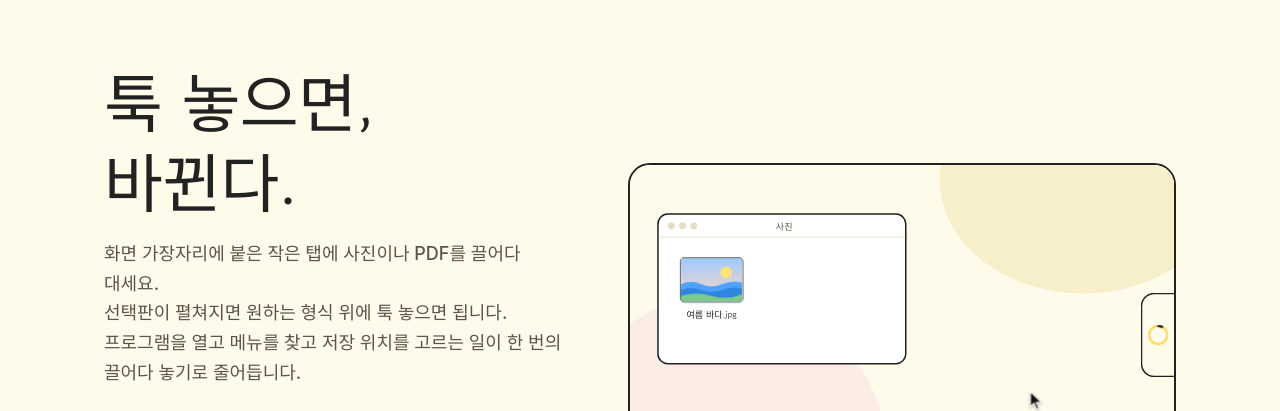
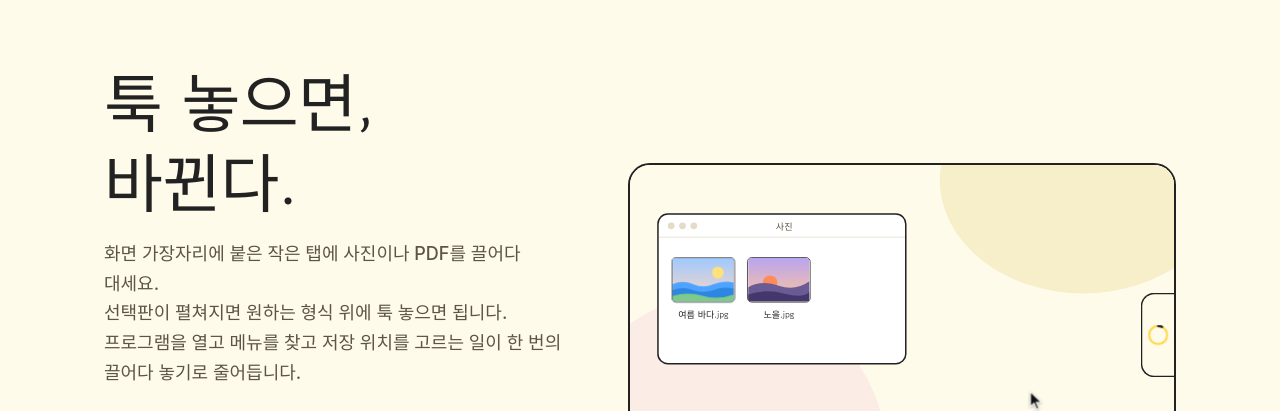
Before and after one commit to HRYoon0/took, a plain HTML site: page index.html in a window 1280 px wide. Shown: the part 71-482 px from the top of the page. Drawn offline with Linux system fonts and the light colour scheme; a web font is replaced by a local one.

Commit message:
첫 화면 시연에 사진 두 장을 PDF 한 권으로 묶는 장면 추가
PNG 장면과 번갈아 재생. 보기 이름은 앱 기본값(Row.choices, Prefs.pdfSizes)과 같다.

Co-Authored-By: Claude Opus 5.5 <noreply@anthropic.com>

```diff
--- a/index.html
+++ b/index.html
@@ -78,12 +78,17 @@
   .win .bar { height: 30px; display: flex; align-items: center; gap: 6px; padding: 0 12px; border-bottom: 1.5px solid var(--line); font-size: 12px; color: var(--muted); }
   .win .bar i { width: 9px; height: 9px; border-radius: 50%; background: var(--line); }
   .win .bar span { flex: 1; text-align: center; padding-right: 39px; }
-  .file { position: absolute; top: 56px; width: 100px; text-align: center; font-size: 12px; }
-  .f1 { left: 20px; } .f2 { left: 140px; opacity: 0; }
+  .file { position: absolute; top: 56px; width: 90px; text-align: center; font-size: 12px; }
+  .f1 { left: 14px; } .f3 { left: 114px; } .f2 { left: 214px; opacity: 0; }
+  .file.sel span { background: var(--yellow); }
   .thumb { width: 84px; height: 60px; margin: 0 auto 6px; border: 1.5px solid var(--ink); border-radius: 6px; overflow: hidden; }
   .thumb svg, .ghost svg { width: 100%; height: 100%; }
   .file span { display: inline-block; padding: 1px 6px; border-radius: 5px; }
   .f2 span { background: var(--yellow); }
+  .thumb.doc { position: relative; width: 48px; background: #fff; }
+  .thumb.doc svg { width: 36px; height: 26px; margin: 7px auto 0; }
+  .thumb.doc b { position: absolute; left: 50%; bottom: 6px; transform: translateX(-50%); padding: 0 4px; border-radius: 3px;
+                 background: #E5483B; color: #fff; font-size: 10px; font-weight: 400; }
   .panel { position: absolute; right: 0; top: 50%; transform: translateY(-50%); width: 44px; height: 112px; overflow: hidden;
            background: var(--cream); border: 2px solid var(--ink); border-right: 0; border-radius: 18px 0 0 18px; }
   .icon, .ring { position: absolute; right: 0; top: 50%; width: 42px; height: 42px; margin-top: -21px; display: grid; place-items: center; }
@@ -111,8 +116,14 @@
   .flow span.on { background: var(--yellow); color: var(--ink); }
   .hand { position: absolute; left: 0; top: 0; opacity: 0; transform: translate(330px, 430px); }
   .arrow { position: absolute; left: -2px; top: -2px; width: 19px; height: 27px; transform-origin: 2px 2px; filter: drop-shadow(0 1px 1.5px rgba(0,0,0,.3)); }
-  .ghost { position: absolute; left: -42px; top: -30px; width: 84px; height: 60px; border: 1.5px solid var(--ink); border-radius: 6px;
-           overflow: hidden; opacity: 0; box-shadow: 0 10px 20px rgba(0,0,0,.16); }
+  .ghost { position: absolute; left: -42px; top: -30px; width: 84px; height: 60px; opacity: 0; }
+  .ghost i { position: absolute; left: 0; top: 0; right: 0; bottom: 0; border: 1.5px solid var(--ink); border-radius: 6px;
+             overflow: hidden; background: #fff; box-shadow: 0 10px 20px rgba(0,0,0,.16); }
+  .ghost i.back { transform: translate(8px, -8px); display: none; }
+  .ghost em { display: none; position: absolute; right: -10px; top: -14px; width: 22px; height: 22px; border-radius: 50%;
+              background: #E5483B; color: #fff; font-style: normal; font-size: 12px; place-items: center; }
+  .ghost.multi i.back { display: block; }
+  .ghost.multi em { display: grid; }
 
   /* 단계 */
   .head { margin-bottom: 36px; }
@@ -197,7 +208,7 @@
       </div>
       <p class="ver">무료 · 버전 0.1.0 · <a href="#install">설치 방법</a> · <a href="https://github.com/HRYoon0/took/releases">이전 버전</a></p>
     </div>
-    <div class="shot demo" role="img" aria-label="사진을 끌어 화면 오른쪽 끝 탭에 가져가면 선택판이 펼쳐지고, PNG 줄의 1MB 이하에 놓으면 원본 옆에 PNG 파일이 새로 생기는 모습">
+    <div class="shot demo" role="img" aria-label="사진을 끌어 화면 오른쪽 끝 탭에 가져가면 선택판이 펼쳐지고, PNG 줄의 1MB 이하에 놓으면 PNG 파일이, 사진 두 장을 PDF 줄의 한 권으로에 놓으면 PDF 한 권이 원본 옆에 생기는 모습">
       <div class="stage" aria-hidden="true">
         <svg width="0" height="0" style="position:absolute"><defs>
           <linearGradient id="sky" x1="0" y1="0" x2="0" y2="1"><stop offset="0" stop-color="#9FC9FF"/><stop offset="1" stop-color="#FFD9C2"/></linearGradient>
@@ -206,12 +217,18 @@
             <path d="M0 36Q14 30 28 36T56 36T84 34V60H0Z" fill="#4DA3FF"/><path d="M0 44Q14 39 28 44T56 44T84 42V60H0Z" fill="#2E86E0"/>
             <path d="M0 52Q21 46 42 52T84 50V60H0Z" fill="#7CCB8A"/>
           </symbol>
+          <linearGradient id="sky2" x1="0" y1="0" x2="0" y2="1"><stop offset="0" stop-color="#B9A4F0"/><stop offset="1" stop-color="#FFC59A"/></linearGradient>
+          <symbol id="dusk" viewBox="0 0 84 60">
+            <rect width="84" height="60" fill="url(#sky2)"/><circle cx="30" cy="34" r="10" fill="#FF8A5B"/>
+            <path d="M0 40Q20 30 42 38T84 32V60H0Z" fill="#6B5B95"/><path d="M0 50Q24 42 50 49T84 46V60H0Z" fill="#43376B"/>
+          </symbol>
         </defs></svg>
         <div class="blob b1"></div><div class="blob b2"></div>
         <div class="win">
           <div class="bar"><i></i><i></i><i></i><span>사진</span></div>
           <div class="file f1"><div class="thumb"><svg viewBox="0 0 84 60"><use href="#sea"/></svg></div><span>여름 바다.jpg</span></div>
-          <div class="file f2"><div class="thumb"><svg viewBox="0 0 84 60"><use href="#sea"/></svg></div><span>여름 바다.png</span></div>
+          <div class="file f3"><div class="thumb"><svg viewBox="0 0 84 60"><use href="#dusk"/></svg></div><span>노을.jpg</span></div>
+          <div class="file f2"></div>
         </div>
         <div class="panel">
           <div class="icon"><img src="images/icon.png" alt=""></div>
@@ -229,15 +246,10 @@
           <div class="bubble"><i><svg width="16" height="16" viewBox="0 0 24 24" fill="none" stroke="#222" stroke-width="3.2" stroke-linecap="round" stroke-linejoin="round"><path d="M5 12.5l4.5 4.5L19 7.5"/></svg></i>1개 완료 · 눌러서 보기</div>
         </div>
         <div class="opts">
-          <div class="opt">그대로<small>놓기</small></div>
-          <div class="opt">2MB 이하<small>놓기</small></div>
-          <div class="opt">1MB 이하<small>놓기</small></div>
-          <div class="opt">500KB 이하<small>놓기</small></div>
-          <div class="opt">직접 입력…<small>놓기</small></div>
         </div>
         <div class="flow"><span>끌어다 대기</span><span>고르기</span><span>놓기</span></div>
         <div class="hand">
-          <div class="ghost"><svg viewBox="0 0 84 60"><use href="#sea"/></svg></div>
+          <div class="ghost"><i class="back"><svg viewBox="0 0 84 60"><use href="#dusk"/></svg></i><i><svg viewBox="0 0 84 60"><use href="#sea"/></svg></i><em>2</em></div>
           <svg class="arrow" viewBox="0 0 16 23"><path d="M1.5 1.5v17l4.2-4 3 6.8 2.6-1.1-3-6.7h5.9z" fill="#111" stroke="#fff" stroke-width="1.3" stroke-linejoin="round"/></svg>
         </div>
       </div>
@@ -377,16 +389,29 @@
 </footer>
 
 <script>
-// 첫 화면 시연: 사진을 끌어 탭에 대면 선택판이 펼쳐지고, PNG → 1MB 이하에 놓으면 새 파일이 생긴다.
-// 움직임 줄이기를 켠 사람에게는 고르는 순간에 멈춘 한 장면만 보여 준다.
+// 첫 화면 시연: 두 장면을 번갈아 보여 준다.
+//  ① 사진 한 장을 탭에 대고 PNG → 1MB 이하에 놓으면 원본 옆에 PNG가 생긴다.
+//  ② 사진 두 장을 골라 PDF → 한 권으로에 놓으면 PDF 한 권이 생긴다.
+// 줄·보기 이름과 칸 위치는 앱(Shelf.swift Layout, Row.choices, Prefs 기본 용량)과 같다.
+// 움직임 줄이기를 켠 사람에게는 ①의 고르는 순간에 멈춘 한 장면만 보여 준다.
 (() => {
   const demo = document.querySelector('.demo');
   if (!demo || !demo.animate || !window.ResizeObserver) return;
   const $ = s => demo.querySelector(s), $$ = s => [...demo.querySelectorAll(s)];
   const stage = $('.stage'), hand = $('.hand'), arrow = $('.arrow'), ghost = $('.ghost'), panel = $('.panel'),
-        icon = $('.icon'), ring = $('.ring'), arc = $('.arc'), bubble = $('.bubble'), opts = $('.opts'),
-        f1 = $('.f1 .thumb'), f2 = $('.f2'), items = $$('.rows > *'), rows = $$('.row'), options = $$('.opt'), flow = $$('.flow span');
+        icon = $('.icon'), ring = $('.ring'), arc = $('.arc'), bubble = $('.bubble'), opts = $('.opts'), head = $('.rows .hd'),
+        files = [$('.f1'), $('.f3')], f2 = $('.f2'), items = $$('.rows > *'), rows = $$('.row'), flow = $$('.flow span');
   const still = matchMedia('(prefers-reduced-motion: reduce)').matches, T = still ? 0 : 1;
+
+  // 커서가 집는 사진 위치, 선택판 줄(번호·세로 위치), 보기 칸 위치와 지나가는 보기 순서, 결과 파일
+  const SCENES = [
+    { head: '여름 바다.jpg', picks: [[97, 152]], row: 1, rowY: 164, top: 135, path: [1, 2],
+      opts: ['그대로', '2MB 이하', '1MB 이하', '500KB 이하', '직접 입력…'],
+      result: '<div class="thumb"><svg viewBox="0 0 84 60"><use href="#sea"/></svg></div><span>여름 바다.png</span>' },
+    { head: '파일 2개', picks: [[97, 152], [197, 152]], row: 5, rowY: 332, top: 199, path: [1, 0],
+      opts: ['한 권으로', '낱장으로', '한 권 · 5MB 이하', '한 권 · 2MB 이하', '한 권 · 직접 입력…'],
+      result: '<div class="thumb doc"><svg viewBox="0 0 84 60"><use href="#sea"/></svg><b>PDF</b></div><span>여름 바다 외 1개.pdf</span>' },
+  ];
 
   new ResizeObserver(() => { stage.style.transform = `scale(${demo.clientWidth / 720})`; }).observe(demo);
   let seen = true;
@@ -407,21 +432,32 @@
   const pick = (list, i) => list.forEach((el, j) => el.classList.toggle('on', j === i));
   const press = () => go(arrow, [{ transform: 'scale(1)' }, { transform: 'scale(.82)' }, { transform: 'scale(1)' }], 220);
 
-  async function play() {
+  async function play(sc) {
     stage.getAnimations({ subtree: true }).forEach(a => a.cancel());
-    $$('.on, .open').forEach(el => el.classList.remove('on', 'open'));
+    $$('.on, .open, .sel').forEach(el => el.classList.remove('on', 'open', 'sel'));
+    head.textContent = sc.head;
+    opts.innerHTML = sc.opts.map(t => `<div class="opt">${t}<small>놓기</small></div>`).join('');
+    opts.style.top = sc.top + 'px';
+    f2.innerHTML = sc.result;
+    ghost.classList.toggle('multi', sc.picks.length > 1);
+    const options = $$('.opt'), picked = files.slice(0, sc.picks.length).map(f => f.firstElementChild);
     at = [330, 430];
     step(0);
 
-    // 1. 사진을 집어 탭으로 끌고 간다. 탭 가까이 오면 선택판이 서랍처럼 열린다
+    // 1. 사진을 눌러 고르고(두 장이면 차례로), 탭으로 끌고 간다. 탭 가까이 오면 선택판이 서랍처럼 열린다
     go(hand, [{ opacity: 0 }, { opacity: 1 }], 250);
-    await move([[108, 152]], 750);
-    await wait(150);
-    press();
+    for (let i = 0; i < sc.picks.length; i++) {
+      await move([sc.picks[i]], i ? 450 : 750);
+      await wait(150);
+      press();
+      files[i].classList.add('sel');
+      if (i < sc.picks.length - 1) await wait(250);
+    }
     go(ghost, [{ opacity: 0, transform: 'scale(.9)' }, { opacity: .92, transform: 'scale(1)' }], 160);
-    go(f1, [{ opacity: .45 }], 160);
+    picked.forEach(t => go(t, [{ opacity: .45 }], 160));
     await wait(220);
-    const drag = move([[260, 232], [470, 220], [648, 164]], 1250, 'cubic-bezier(.45,0,.25,1)');
+    const x = at[0];
+    const drag = move([[x + 163, 240], [470, (240 + sc.rowY) / 2], [648, sc.rowY]], 1250, 'cubic-bezier(.45,0,.25,1)');
     await wait(950);
     go(icon, [{ opacity: 0, transform: 'scale(.85)' }], 120);
     items.forEach((el, i) => go(el, [{ opacity: 0, transform: 'translateX(14px)' }, { opacity: 1, transform: 'none' }],
@@ -432,15 +468,16 @@
     step(1);
     await drag;
 
-    // 2. PNG 줄에 올리면 보기 칸이 나오고, 2MB를 지나 1MB 이하에 멈춘다
-    pick(rows, 1);
+    // 2. 줄에 올리면 보기 칸이 나오고, 보기 하나를 지나 고를 보기에 멈춘다
+    pick(rows, sc.row);
     opts.classList.add('open');
     await wait(450);
-    await move([[476, 199]], 420);
-    pick(options, 1);
+    const optY = i => sc.top + 28 + 36 * i;
+    await move([[476, optY(sc.path[0])]], 420);
+    pick(options, sc.path[0]);
     await wait(200);
-    await move([[464, 235]], 260);
-    pick(options, 2);
+    await move([[464, optY(sc.path[1])]], 260);
+    pick(options, sc.path[1]);
     step(2);
     if (still) return true;
     await wait(650);
@@ -448,14 +485,15 @@
     // 3. 놓으면 판이 접히고, 탭이 진행 고리를 채운 뒤 완료 말풍선이 나오며 원본 옆에 새 파일이 생긴다
     press();
     go(ghost, [{ opacity: 0, transform: 'translate(30px,26px) scale(.2)' }], 220, 'ease-in');
-    go(f1, [{ opacity: 1 }], 200);
+    picked.forEach(t => go(t, [{ opacity: 1 }], 200));
+    files.forEach(f => f.classList.remove('sel'));
     await wait(160);
     opts.classList.remove('open');
     items.forEach((el, i) => go(el, [{ opacity: 0, transform: 'translateX(14px)' }], 140, 'ease-in', 16 * (items.length - 1 - i)));
     move([[560, 330]], 900);
     await wait(120);
     await size(44, 112, 300, calm);
-    pick(rows, -1); pick(options, -1);
+    pick(rows, -1);
     go(ring, [{ opacity: 1 }], 150);
     await go(arc, [{ strokeDashoffset: 75.4 }, { strokeDashoffset: 0 }], 800, 'ease-in-out').finished;
     go(ring, [{ opacity: 0 }], 120);
@@ -476,9 +514,9 @@
 
   (async () => {
     // 화면 밖이거나 다른 탭에 있으면 다음 바퀴를 시작하지 않는다
-    for (;;) {
+    for (let n = 0; ; n++) {
       while (!seen || document.hidden) await new Promise(r => setTimeout(r, 400));
-      if (await play()) break;
+      if (await play(SCENES[n % SCENES.length])) break;
     }
   })();
 })();
```
